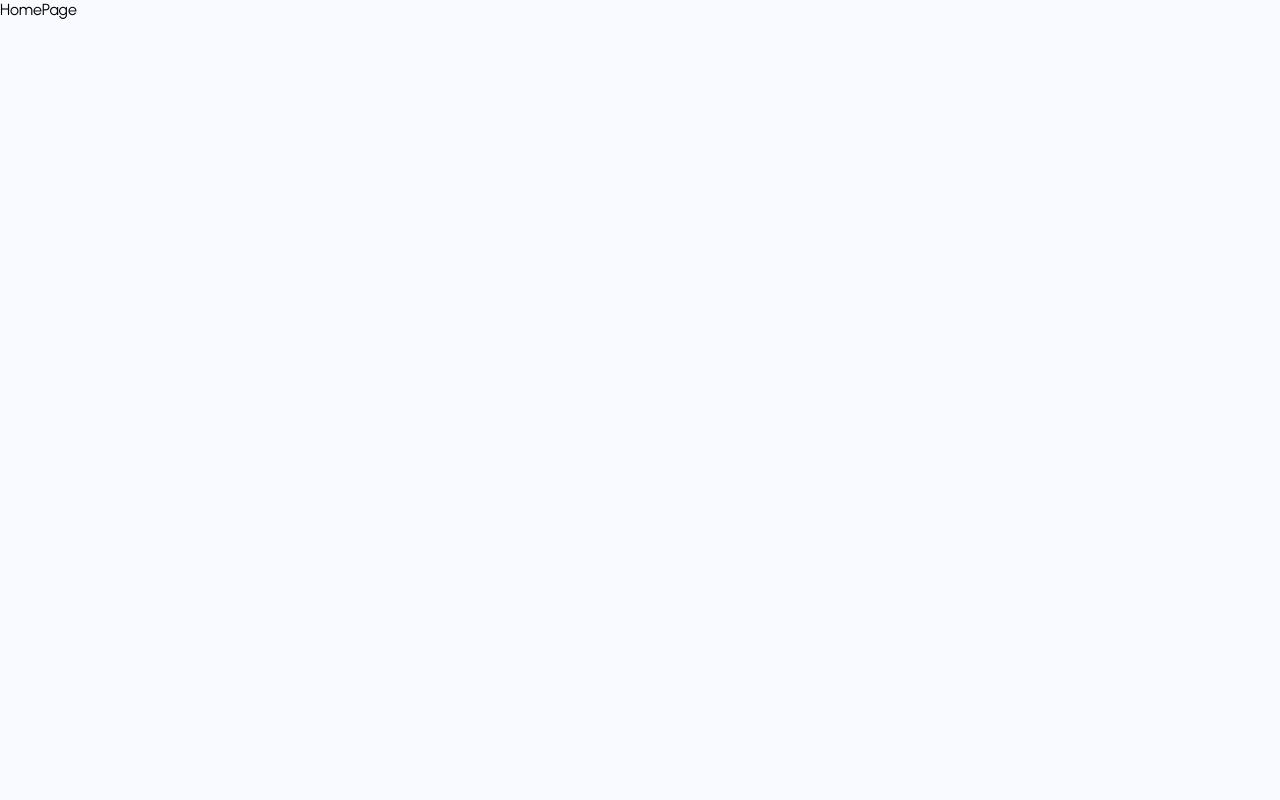
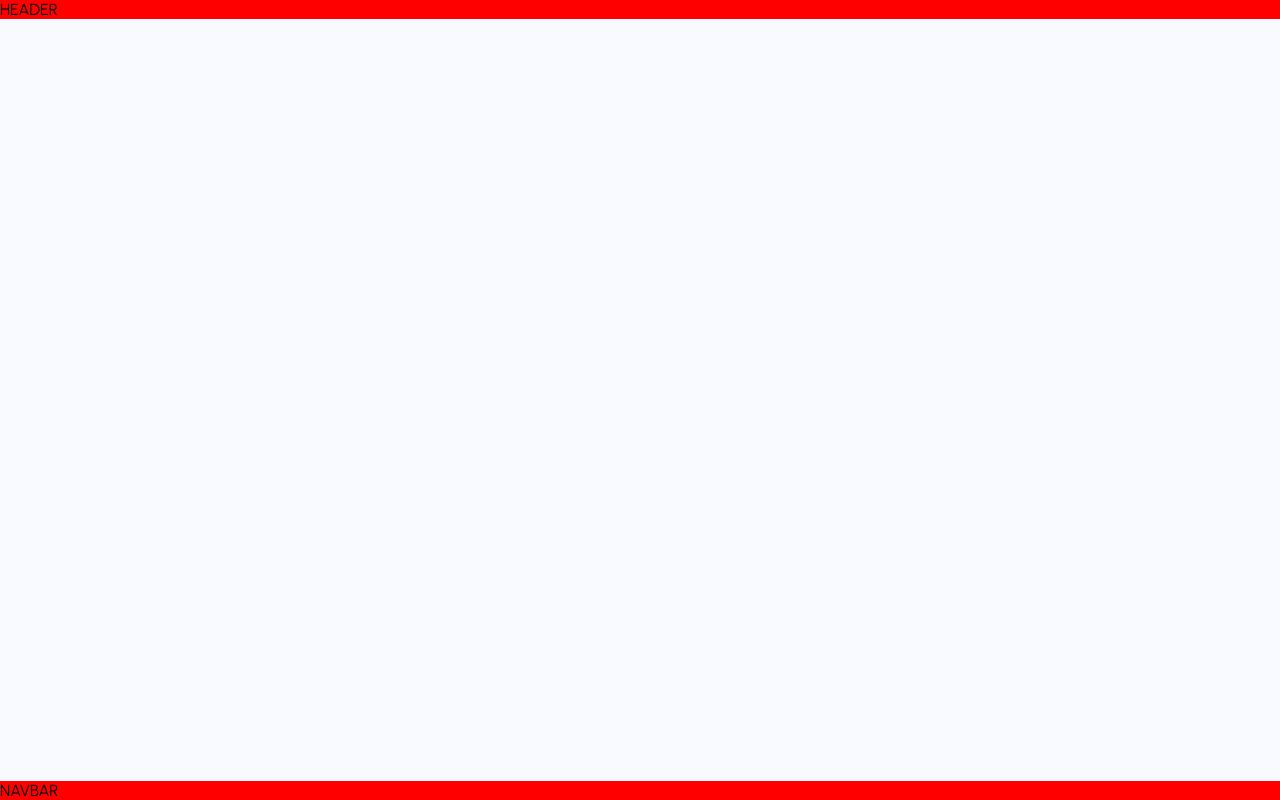
Before and after one commit to Wtheodoro/bed-buddy, a React (Create React App) app: page /home in a window 1280 px wide. Built offline with nearby package versions, Linux system fonts and the light colour scheme.

Commit message:
fix: higher order component page layout

```diff
--- a/src/components/PagehigherOrderComponent/index.tsx
+++ b/src/components/PagehigherOrderComponent/index.tsx
@@ -4,13 +4,13 @@ import { ComponentWrapper, Layout, NavWrapper, HeaderWrapper } from './styles'
 const PagehigherOrderComponent = (Component: React.ComponentType) => () => {
   return (
     <Layout>
-      <HeaderWrapper></HeaderWrapper>
+      <HeaderWrapper>HEADER</HeaderWrapper>
 
       <ComponentWrapper>
         <Component />
       </ComponentWrapper>
 
-      <NavWrapper></NavWrapper>
+      <NavWrapper>NAVBAR</NavWrapper>
     </Layout>
   )
 }
--- a/src/components/PagehigherOrderComponent/styles.tsx
+++ b/src/components/PagehigherOrderComponent/styles.tsx
@@ -1,9 +1,24 @@
 import styled from 'styled-components'
 
-export const Layout = styled.div``
+export const Layout = styled.div`
+  min-height: 100vh;
+  position: relative;
+`
 
-export const HeaderWrapper = styled.div``
+export const HeaderWrapper = styled.div`
+  position: absolute;
+  top: 0;
+  left: 0;
+  right: 0;
+  background: red;
+`
 
 export const ComponentWrapper = styled.div``
 
-export const NavWrapper = styled.div``
+export const NavWrapper = styled.div`
+  position: fixed;
+  bottom: 0;
+  left: 0;
+  right: 0;
+  background: red;
+`
--- a/src/pages/Home/indext.tsx
+++ b/src/pages/Home/indext.tsx
@@ -1,7 +1,8 @@
 import React from 'react'
+import PagehigherOrderComponent from '../../components/PagehigherOrderComponent'
 
 const HomePage = () => {
   return <div>HomePage</div>
 }
 
-export default HomePage
+export default PagehigherOrderComponent(HomePage)
```
